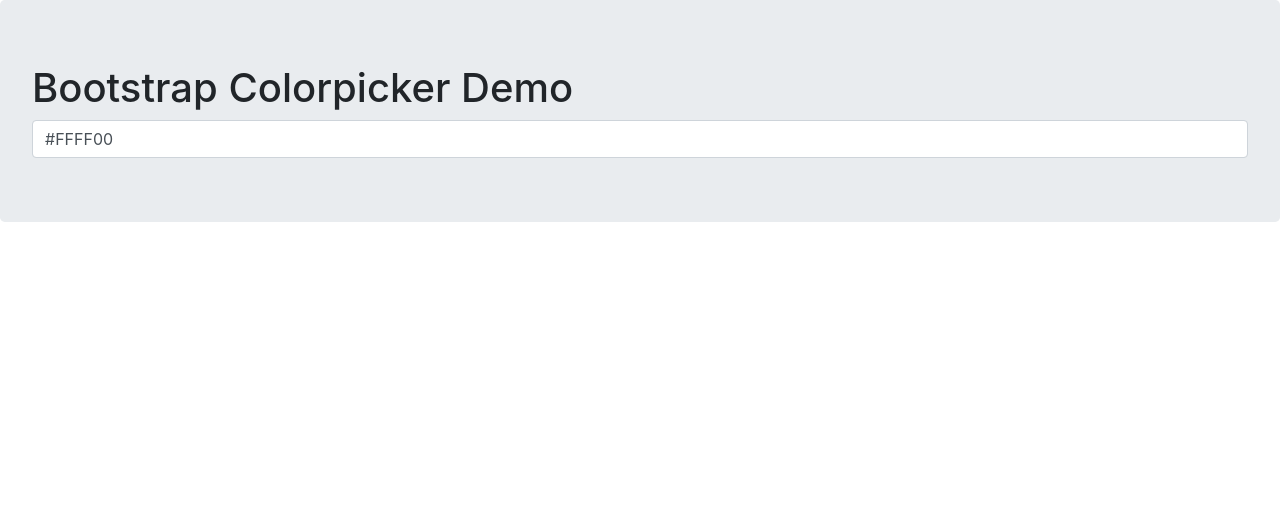
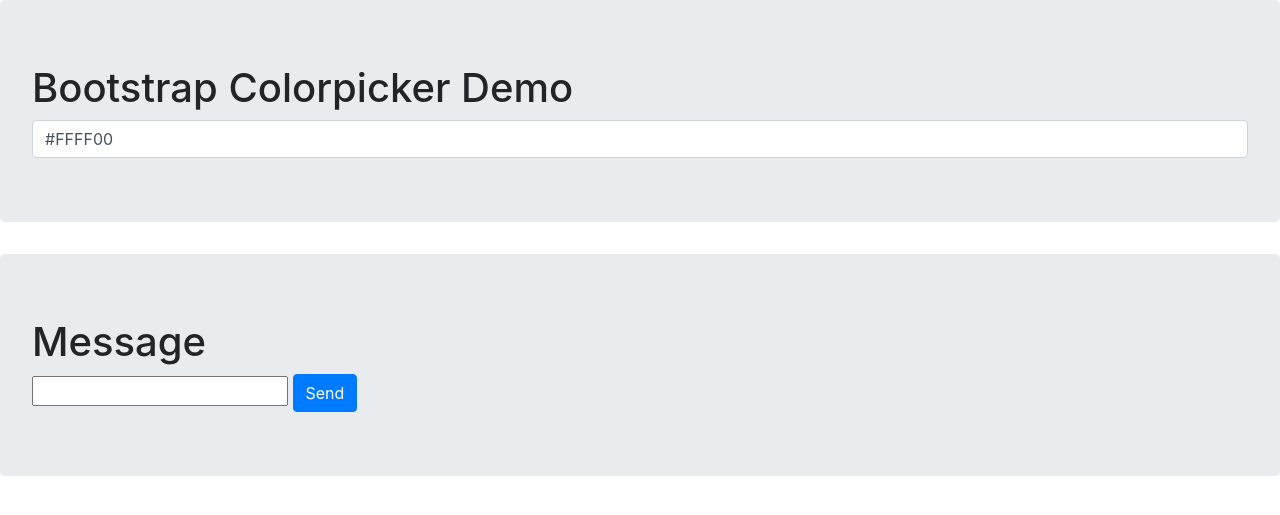
Before and after one commit to tschoergez/senseHatUI, a Flask app: page /colors in a window 1280 px wide. Shown: the top 515 px of the page. Run offline with Flask 2, Linux system fonts and the light colour scheme; some libraries are stand-ins or nearby versions.

Commit message:
messages and color picker working

```diff
--- a/files/templates/colors.html
+++ b/files/templates/colors.html
@@ -8,6 +8,11 @@
   <div class="jumbotron">
       <h1>Bootstrap Colorpicker Demo</h1>
       <input id="demo" type="text" class="form-control" value="#FFFF00" />
+  </div>
+  <div class="jumbotron">
+        <h1>Message</h1>
+            <input type="text" id="message" />
+            <button id="messageButton" class="btn btn-primary" type="submit">Send</button>
   </div>
   <script src="//code.jquery.com/jquery-3.3.1.js"></script>
   <script src="//cdn.rawgit.com/twbs/bootstrap/v4.1.3/dist/js/bootstrap.bundle.min.js"></script>
@@ -23,5 +28,14 @@
         $('.jumbotron').css('background-color', event.color.toString().substr(1));
       });
  });
+
+$("#messageButton").click(function() {
+    $.ajax({
+        url:"api/write",
+        type:"POST",
+        data: JSON.stringify({"message" : $("#message").val()}),
+        contentType: "application/json",
+        dataType:"json"});
+});
  </script>
  </body>
```
Also changed, not shown: files/app.py (+4 -5 lines), 2 other files.
